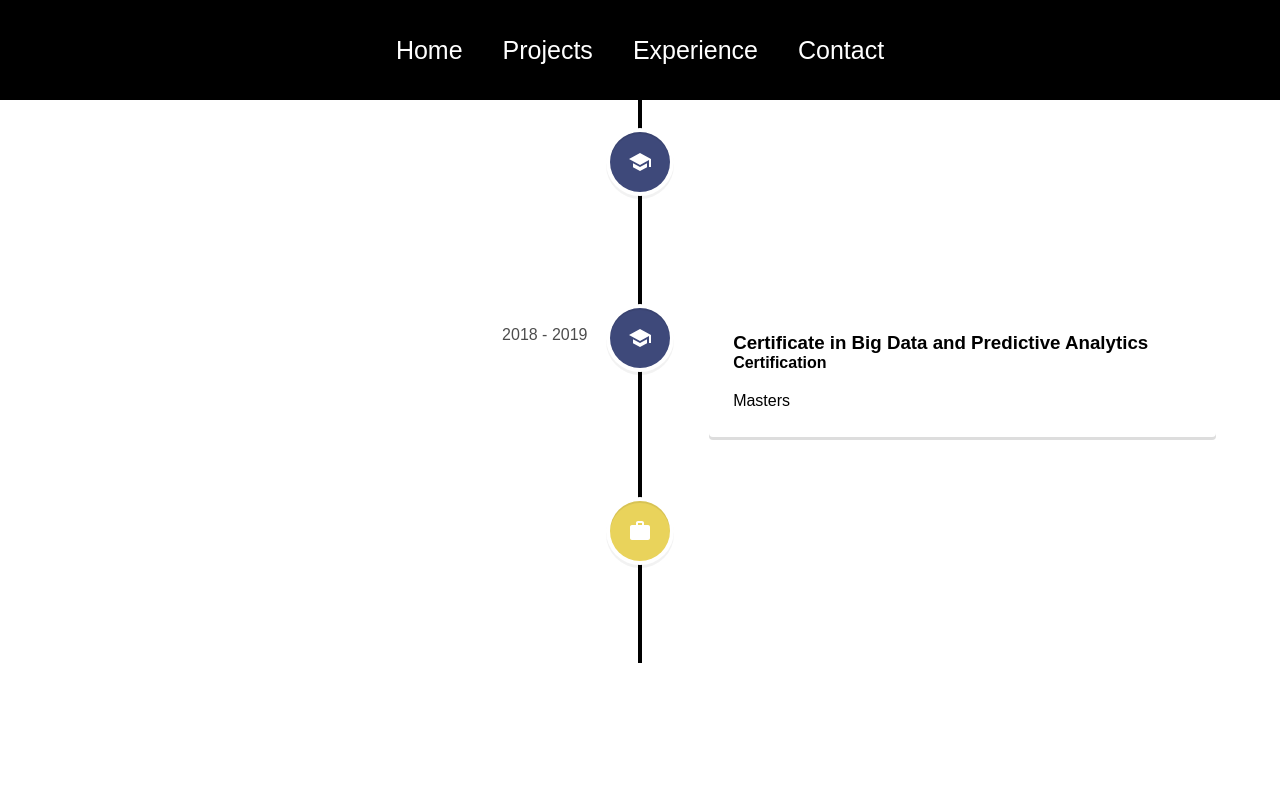
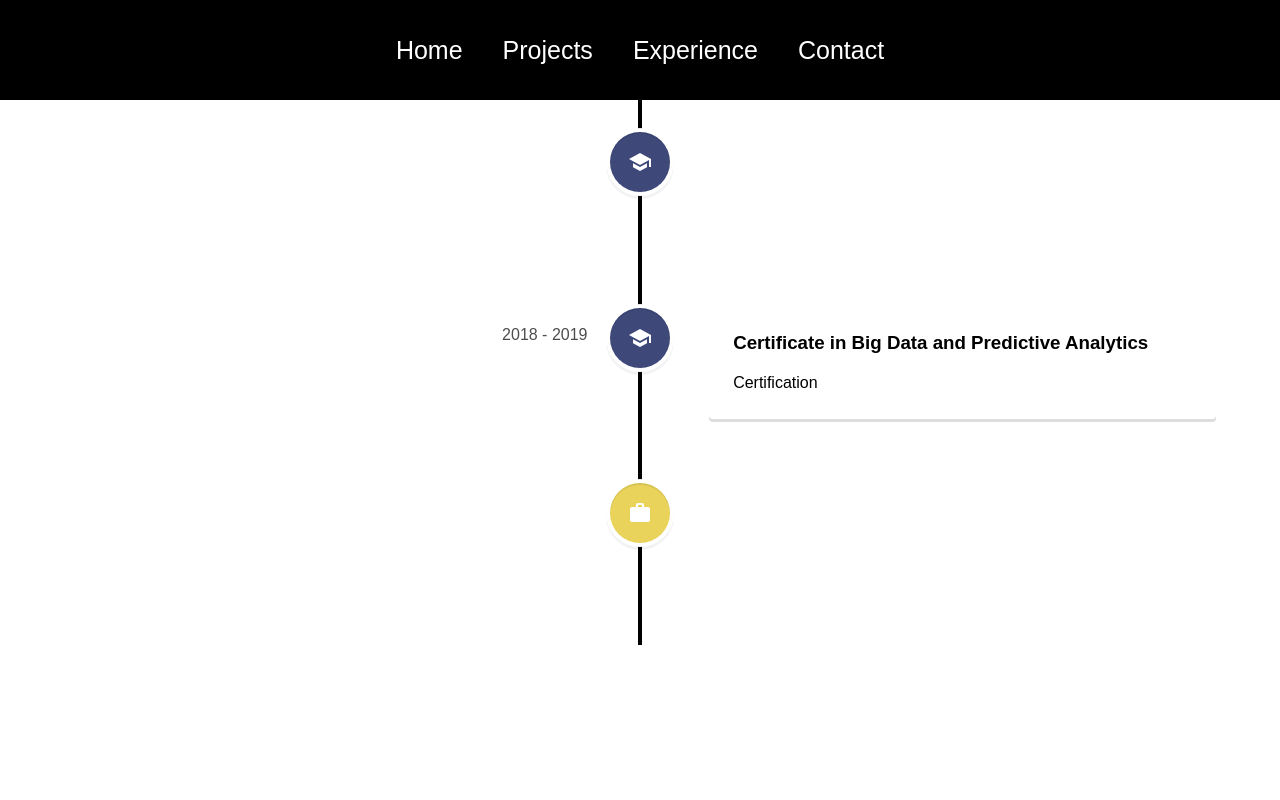
Before and after one commit to amitbhsingh/prtf, a React (Create React App) app: page /experience in a window 1280 px wide. Shown: the top 800 px of the page. Built offline with nearby package versions, Linux system fonts and the light colour scheme.

Commit message:
cleaning

```diff
--- a/src/pages/Experience.js
+++ b/src/pages/Experience.js
@@ -35,10 +35,10 @@ function Experience(){
           </h3>
 
           <h4 className="vertical-timeline-element-subtitle">
-            Certification
+
           </h4>
 
-          <p> Masters</p>
+          <p>Certification</p>
         </VerticalTimelineElement>
 
 
--- a/src/pages/Home.js
+++ b/src/pages/Home.js
@@ -9,7 +9,7 @@ function Home(){
     <div className='home'>
       <div className='about'>
         <h2>Hi, This is Amit</h2>
-        <div className='prompt'><p>A web developer with a passion for helping fellow humans, learning and creating</p>
+        <div className='prompt'><p>A web developer with passion of helping fellow human, learning and creating</p>
         <Link to="https://www.linkedin.com/in/amitbhsingh/"><LinkedInIcon /></Link>
         <Link to="https://github.com/amitbhsingh"><GithubIcon /></Link>
         <Link to="mailto:amit.bh.singh@gmail.com"><EmailIcon /></Link>
```
